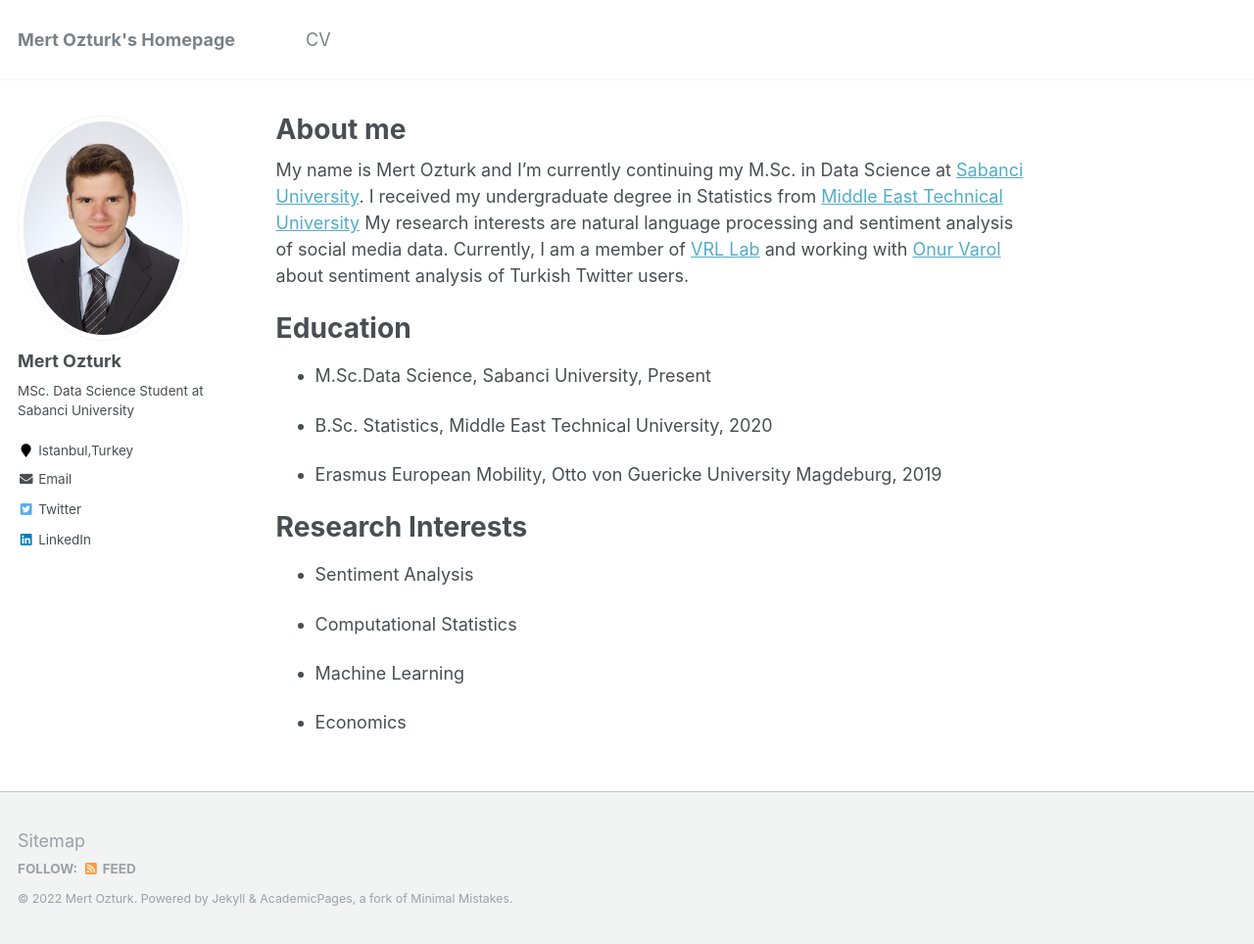
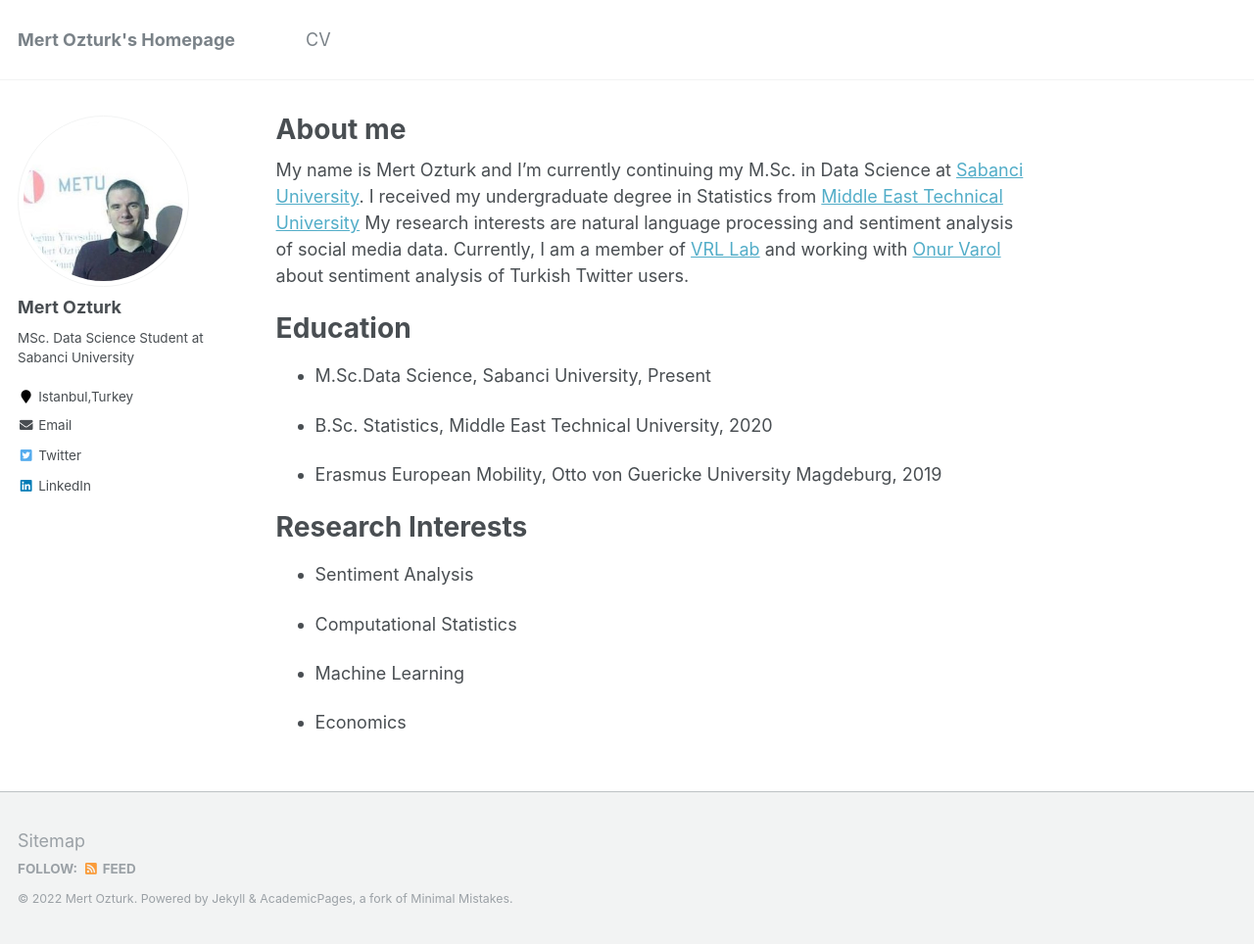
Before and after one commit to merttozturrk/merttozturrk.github.io, a Jekyll site: the page built from _pages/about.md, in a window 1280 px wide and 964 px high. Shown: the whole window at 98% size. Built offline with Jekyll 4.4.1, drawn with Linux system fonts in a browser that asks for light colours.

Commit message:
ppcommit

```diff
--- a/_config.yml
+++ b/_config.yml
@@ -81,7 +81,7 @@
 # Site Author
 author:
   name             : "Mert Ozturk"
-  avatar           : "mert_profile.png"
+  avatar           : "new_pp.png"
   bio              : "MSc. Data Science Student at Sabanci University"
   location         : "Istanbul,Turkey"
   email            : "mertozturk@sabanciuniv.edu"
```
Also changed, not shown: images/new_pp.png (added).
